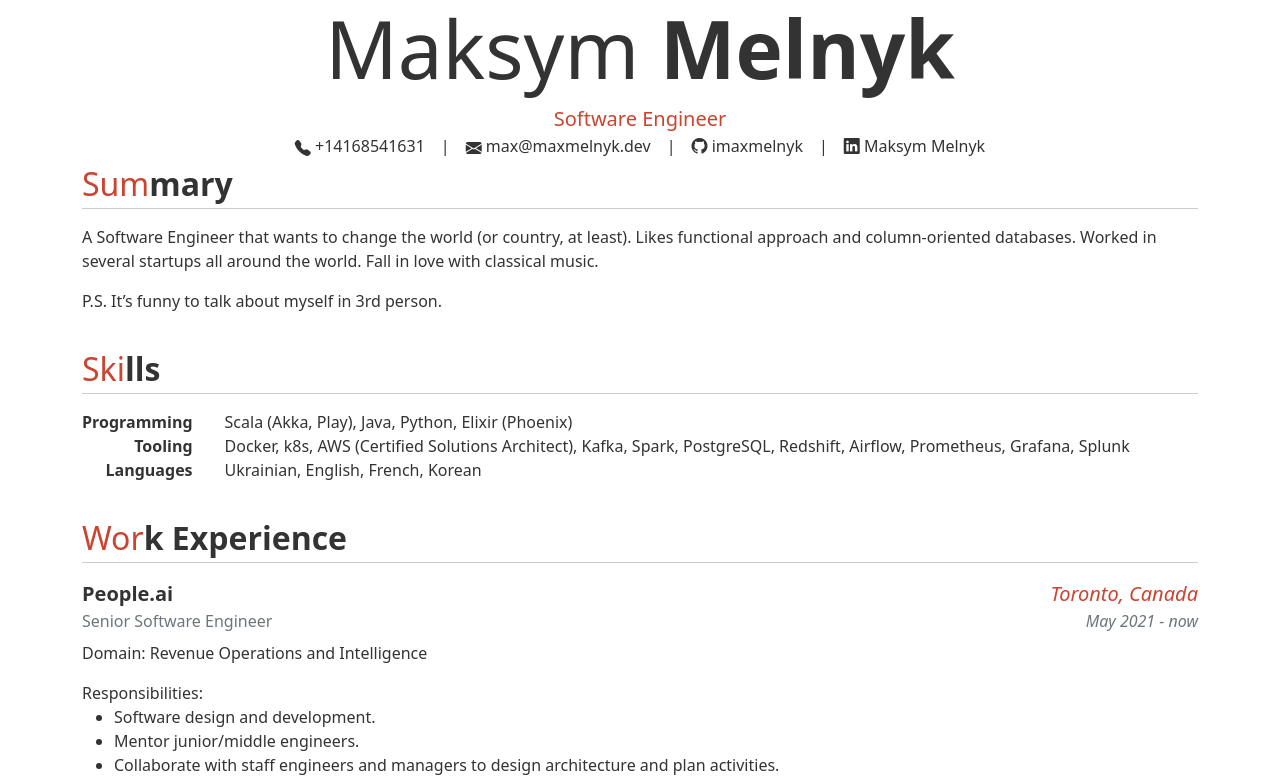
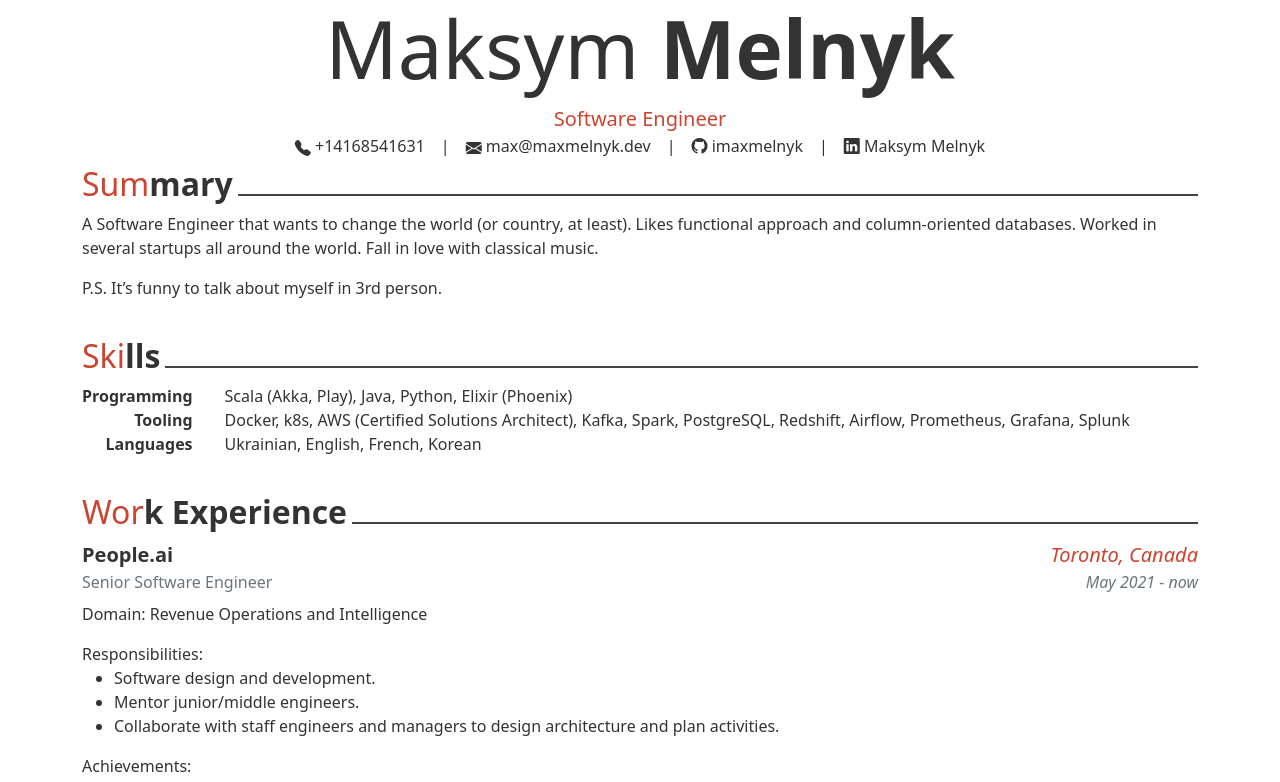
Before and after one commit to imaxmelnyk/cv, a Vue app: page / in a window 1280 px wide. Shown: the top 782 px of the page. Built offline with nearby package versions, Linux system fonts and the light colour scheme.

Commit message:
fix baseline draw

```diff
--- a/src/components/SectionTitle.vue
+++ b/src/components/SectionTitle.vue
@@ -8,14 +8,17 @@ defineProps({
 </script>
 
 <template>
-  <div class="fs-2">
+  <div class="fs-2 mb-1 d-flex">
     <span class="text-color-red">{{ title.substring(0, 3) }}</span><span class="fw-bold">{{ title.substring(3) }}</span>
   </div>
 </template>
 
 <style scoped>
-div {
-  border-bottom: 1px solid #ccc;
-  margin-bottom: 0.5em;
+div:after {
+  content: '';
+  flex: 1;
+  border-bottom: 0.075em solid #444;
+  margin-left: 0.15em;
+  margin-bottom: 0.375em;
 }
 </style>
```
